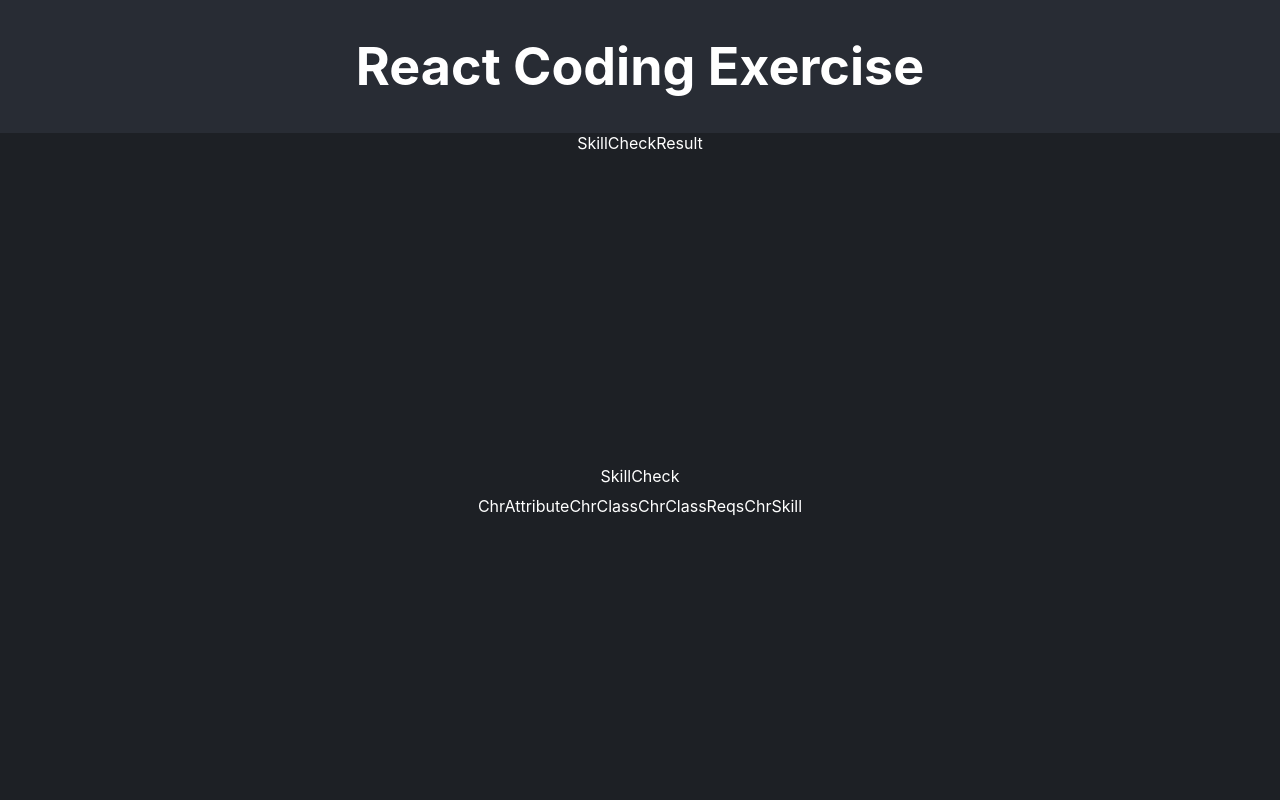
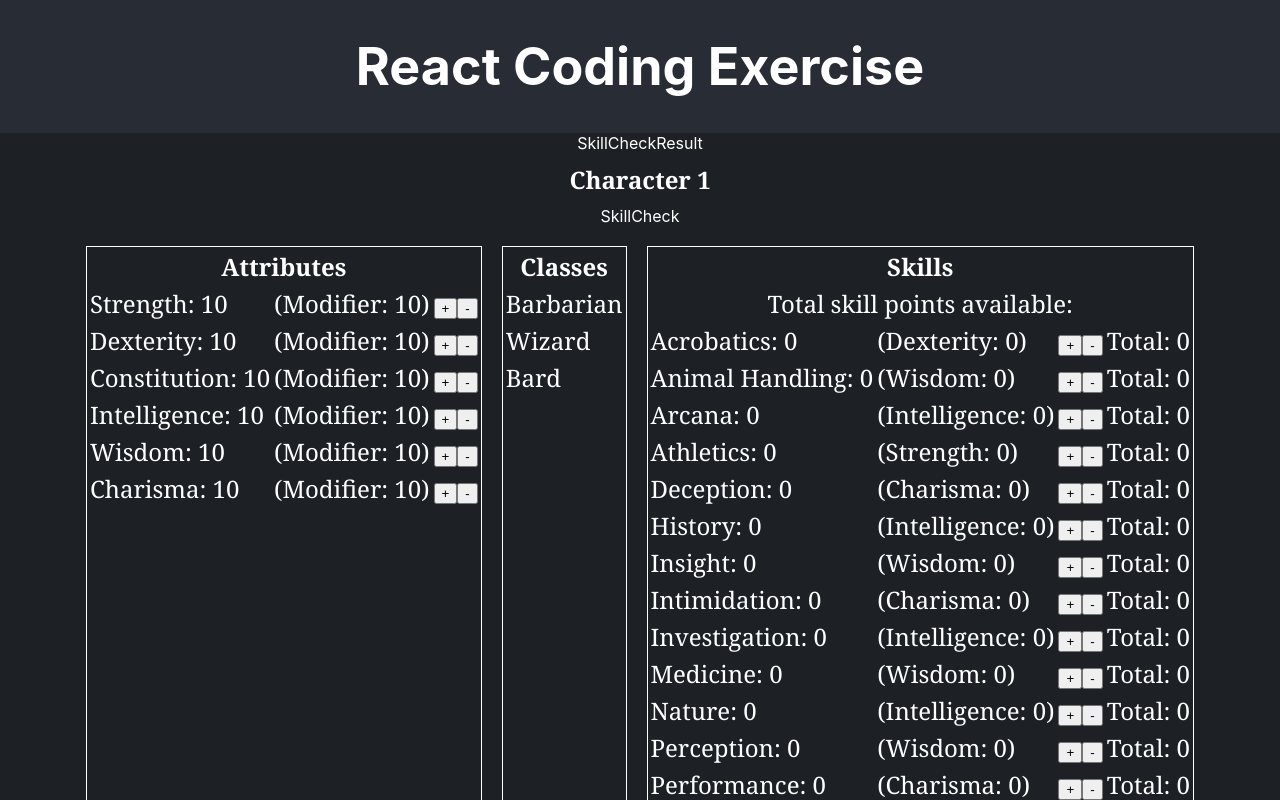
Before and after one commit to tanya-ajith/recruiting-webapp-character, a React (Create React App) app: page / in a window 1280 px wide. Shown: the top 800 px of the page. Built offline with nearby package versions, Linux system fonts and the light colour scheme.

Commit message:
added attribute, class, skill data display

```diff
--- a/src/App.tsx
+++ b/src/App.tsx
@@ -1,30 +1,101 @@
 import { useState } from 'react';
 import './App.css';
-import { ATTRIBUTE_LIST, CLASS_LIST, SKILL_LIST } from './consts.js';
 import SkillCheckResult from './components/skill/SkillCheckResult';
 import Character from './components/Character';
+import { ATTRIBUTE_LIST, CLASS_LIST, SKILL_LIST } from './consts';
 
 
 function App() {
   const [num, setNum] = useState<number>(0);
+  const [characterList, setCharacterList] = useState([]);
+
+  const createNewCharacter = () => {
+    // setting character attributes
+    let attributeList = [];
+    let id = 1;
+
+    ATTRIBUTE_LIST.forEach(attribute => {
+      const attributeItem = {
+        id: id,
+        name: attribute,
+        value: 10,
+        modifierValue: 10
+      }
+
+      attributeList.push(attributeItem);
+      id = id + 1;
+    })
+
+    // setting character classes
+    let classList = [];
+    id = 1;
+
+    Object.keys(CLASS_LIST).forEach(element => {
+      const classItem = {
+        id: id,
+        name: element,
+        isMetReqs: false
+      }
+
+      classList.push(classItem);
+      id = id + 1;
+    })
+
+    // setting character skills
+    let skillList = [];
+    id = 1;
+
+    SKILL_LIST.forEach(skill => {
+      const skillItem = {
+        id: id,
+        name: skill.name,
+        value: 0,
+        modifierName: skill.attributeModifier,
+        modifierValue: 0
+      }
+
+      skillList.push(skillItem);
+      id = id + 1;
+    });
+
+    // setting character
+    const characterItem = {
+      id: 1,
+      attributes: attributeList,
+      classes: classList,
+      skills: skillList
+    }
+
+    return characterItem;
+  }
+
+  const initialize = () => {
+    if(!characterList || characterList.length === 0) {
+      const characterItem = createNewCharacter();
+      setCharacterList([characterItem]);
+    }
+  }
+
+  initialize();
+
   return (
     <div className="App">
       <header className="App-header">
         <h1>React Coding Exercise</h1>
       </header>
-      {/* <section className="App-section">
-        <div>
-          Value:
-          {num}
-          <button>+</button>
-          <button>-</button>
-        </div>
-      </section> */}
       <section className="App-section">
         <SkillCheckResult />
       </section>
       <section className="App-section">
-        <Character />
+        {
+          characterList.map((character, index) => {
+            return (
+              <section className="App-section" key={index}>
+                <Character character={character} />
+              </section>
+            )
+          })
+        }
       </section>
     </div>
   );
--- a/src/components/Character.jsx
+++ b/src/components/Character.jsx
@@ -4,18 +4,25 @@ import ChrAttribute from './character/ChrAttribute'
 import ChrSkill from './character/ChrSkill'
 import ChrClassReqs from './character/ChrClassReqs'
 import ChrClass from './character/ChrClass'
+import { useState } from 'react'
 
-const Character = () => {
+const Character = ({ character }) => {
+    const [attributeList, setAttributeList] = useState(character.attributes);
+    const [classList, setClassList] = useState(character.classes);
+    const [skillList, setSkillList] = useState(character.skills);
+
+
     return (
         <div>
+            <div className='header'> Character {character.id} </div>
             <div>
                 <SkillCheck />
             </div>
             <div className='div-row'>
-                <ChrAttribute />
-                <ChrClass />
-                <ChrClassReqs />
-                <ChrSkill />
+                <ChrAttribute attributeList={attributeList} />
+                <ChrClass classList={classList} />
+                {/* <ChrClassReqs /> */}
+                <ChrSkill skillList={skillList} />
             </div>
         </div>
     )
--- a/src/components/character/ChrAttribute.jsx
+++ b/src/components/character/ChrAttribute.jsx
@@ -1,8 +1,32 @@
-import React from 'react'
+import '../custom.css';
 
-const ChrAttribute = () => {
+const ChrAttribute = ({ attributeList }) => {
     return (
-        <div>ChrAttribute</div>
+        <div className='section'>
+            <table>
+                <thead>
+                    <tr className='header'>
+                        <th colSpan={3}> Attributes </th>
+                    </tr>
+                </thead>
+                <tbody>
+                    {
+                        attributeList?.length > 0 ? attributeList.map((attribute, index) => {
+                            return (
+                                <tr className='text' key={index}>
+                                    <td> {attribute.name}: {attribute.value} </td>
+                                    <td> (Modifier: {attribute.modifierValue}) </td>
+                                    <td>
+                                        <button>+</button>
+                                        <button>-</button>
+                                    </td>
+                                </tr>
+                            )
+                        }) : <tr> <td colSpan={3}> No data available </td> </tr>
+                    }
+                </tbody>
+            </table>
+        </div>
     )
 }
 
--- a/src/components/character/ChrClass.jsx
+++ b/src/components/character/ChrClass.jsx
@@ -1,8 +1,27 @@
-import React from 'react'
+import '../custom.css';
 
-const ChrClass = () => {
+const ChrClass = ({ classList }) => {
     return (
-        <div>ChrClass</div>
+        <div className='section'>
+            <table>
+                <thead>
+                    <tr className='header'>
+                        <th> Classes </th>
+                    </tr>
+                </thead>
+                <tbody>
+                    {
+                        classList?.length > 0 ? classList.map((classItem, index) => {
+                            return (
+                                <tr className='text' key={index}>
+                                    <td> {classItem.name} </td>
+                                </tr>
+                            )
+                        }) : <tr> <td> No data available </td> </tr>
+                    }
+                </tbody>
+            </table>
+        </div>
     )
 }
 
--- a/src/components/character/ChrSkill.jsx
+++ b/src/components/character/ChrSkill.jsx
@@ -1,8 +1,36 @@
-import React from 'react'
+import '../custom.css';
 
-const ChrSkill = () => {
+const ChrSkill = ({ skillList }) => {
     return (
-        <div>ChrSkill</div>
+        <div className='section'>
+            <table>
+                <thead>
+                    <tr className='header'>
+                        <th colSpan={4}> Skills </th>
+                    </tr>
+                </thead>
+                <tbody>
+                    <tr>
+                        <td colSpan={4}>Total skill points available: </td>
+                    </tr>
+                    {
+                        skillList?.length > 0 ? skillList.map((skill, index) => {
+                            return (
+                                <tr className='text' key={index}>
+                                    <td> {skill.name}: {skill.value} </td>
+                                    <td> ({skill.modifierName}: {skill.modifierValue}) </td>
+                                    <td>
+                                        <button>+</button>
+                                        <button>-</button>
+                                    </td>
+                                    <td>Total: {skill.value + skill.modifierValue} </td>
+                                </tr>
+                            )
+                        }) : <tr> <td colSpan={4}> No data available </td> </tr>
+                    }
+                </tbody>
+            </table>
+        </div>
     )
 }
 
--- a/src/components/custom.css
+++ b/src/components/custom.css
@@ -5,3 +5,27 @@
 
     margin: 10px;
 }
+
+.header {
+    font-weight: bold;
+    font-size: x-large;
+    font-family: Georgia, 'Times New Roman', Times, serif;
+
+    padding: 10px;
+    text-align: center;
+}
+
+.section {
+    display: flex;
+    flex-direction: column;
+    border: 1px solid white;
+    margin: 10px;
+
+    font-size: x-large;
+    font-family: Georgia, 'Times New Roman', Times, serif;
+}
+
+.text {
+    text-align: left;
+    font-size: x-large;
+}
```
